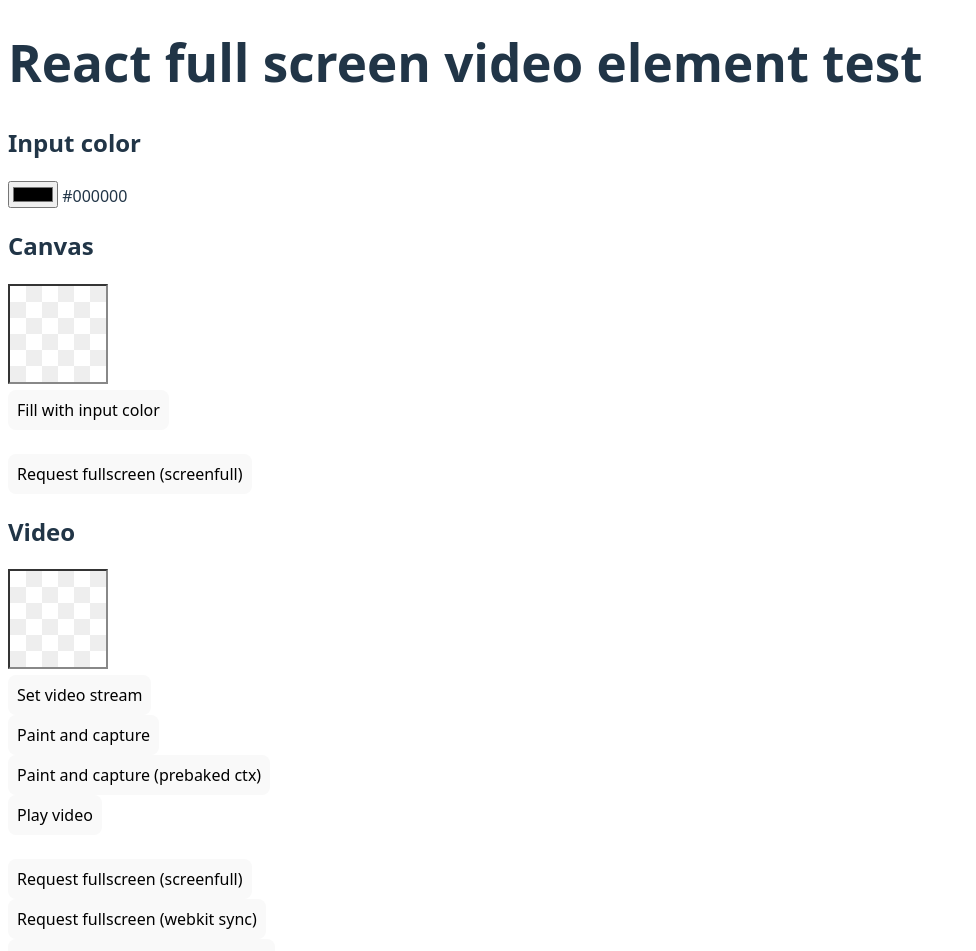
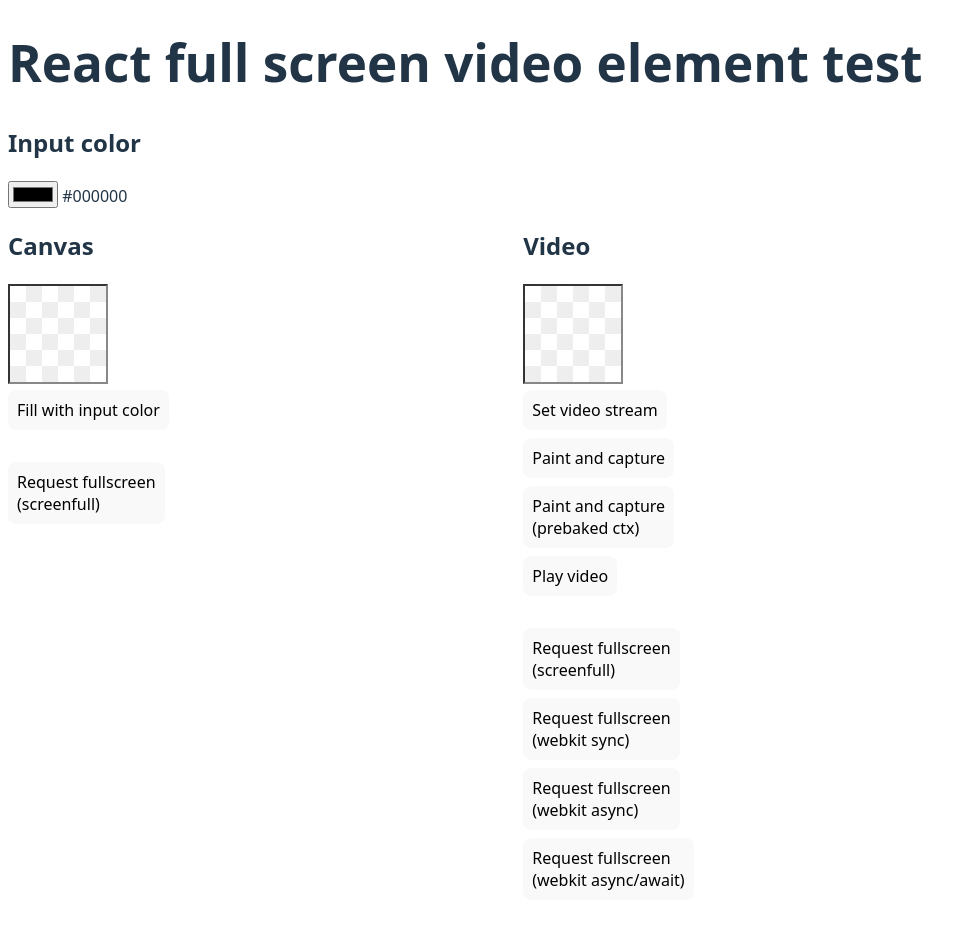
Before and after one commit to j-/react-full-screen-video-element-test, a React (Vite) app: page / in a window 1280 px wide. Shown: the top 951 px of the page, without its empty margins (0-976 px from the left). After the commit the page ends 916 px from the top, so only its background shows below. Built offline with nearby package versions, Linux system fonts and the light colour scheme.

Commit message:
Render in columns

```diff
--- a/src/App.tsx
+++ b/src/App.tsx
@@ -54,6 +54,8 @@ export const App: FC = () => {
 
       <output htmlFor={inputColorId}>{selectedColor}</output>
 
+      <div style={{ display: 'flex', gap: '1rem' }}>
+        <div style={{ flex: 2 }}>
           <h2>Canvas</h2>
 
           <canvas
@@ -99,10 +101,12 @@ export const App: FC = () => {
                 showBoundary(err);
               }
             }}>
-          Request fullscreen (screenfull)
+              Request fullscreen<br />(screenfull)
             </button>
           </div>
+        </div>
 
+        <div style={{ flex: 3 }}>
           <h2>Video</h2>
 
           <video
@@ -191,7 +195,7 @@ export const App: FC = () => {
                 showBoundary(err);
               }
             }}>
-          Paint and capture (prebaked ctx)
+              Paint and capture<br />(prebaked ctx)
             </button>
 
             <br />
@@ -222,7 +226,7 @@ export const App: FC = () => {
                 showBoundary(err);
               }
             }}>
-          Request fullscreen (screenfull)
+              Request fullscreen<br />(screenfull)
             </button>
 
             <br />
@@ -244,7 +248,7 @@ export const App: FC = () => {
                 showBoundary(err);
               }
             }}>
-          Request fullscreen (webkit sync)
+              Request fullscreen<br />(webkit sync)
             </button>
 
             <br />
@@ -266,7 +270,7 @@ export const App: FC = () => {
                 showBoundary(err);
               }
             }}>
-          Request fullscreen (webkit async)
+              Request fullscreen<br />(webkit async)
             </button>
 
             <br />
@@ -288,8 +292,10 @@ export const App: FC = () => {
                 showBoundary(err);
               }
             }}>
-          Request fullscreen (webkit async/await)
+              Request fullscreen<br />(webkit async/await)
             </button>
+          </div>
+        </div>
       </div>
     </>
   );
--- a/src/index.css
+++ b/src/index.css
@@ -37,6 +37,8 @@ button {
   background-color: #1a1a1a;
   cursor: pointer;
   transition: border-color 0.25s;
+  text-align: left;
+  margin-bottom: 0.5rem;
 }
 button:hover {
   border-color: #646cff;
```
Lines whose indentation alone changed are shown as unchanged.
